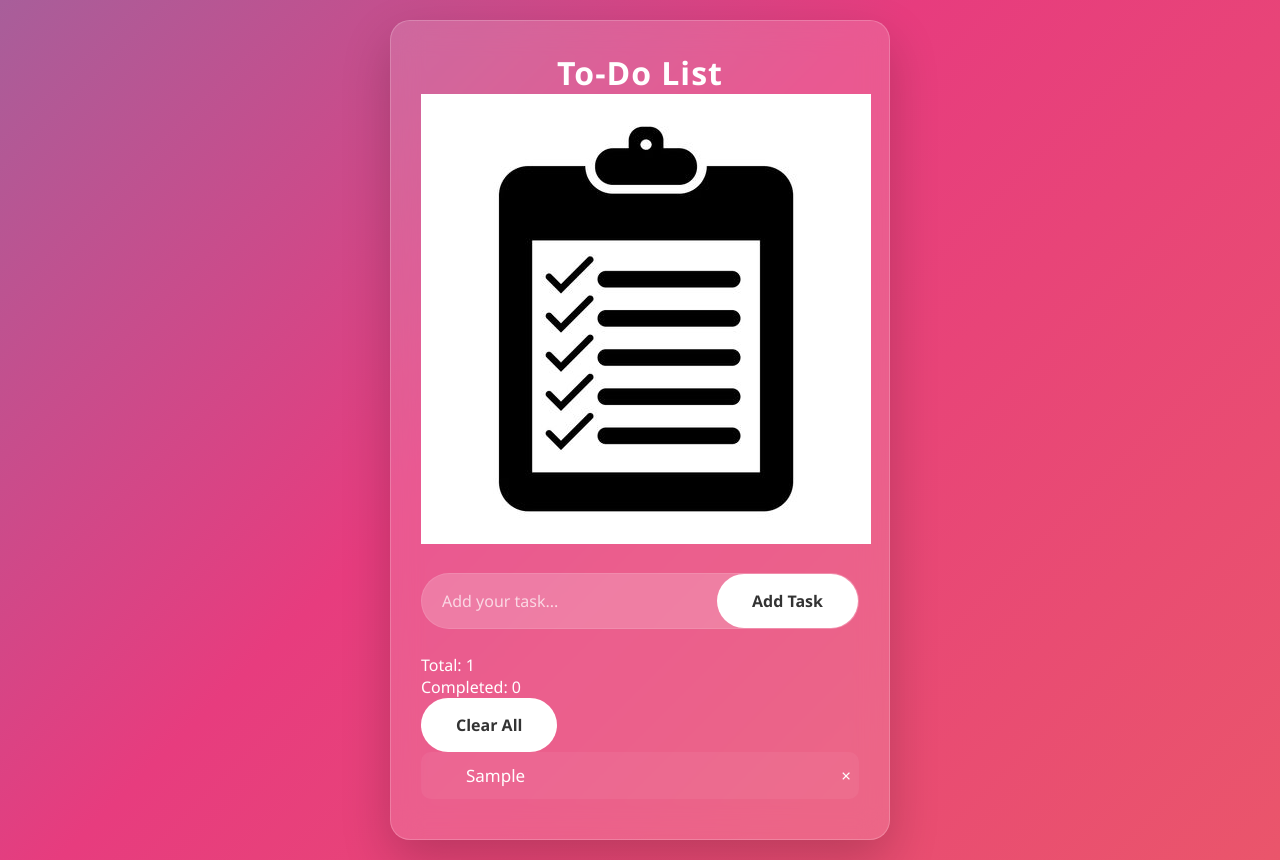
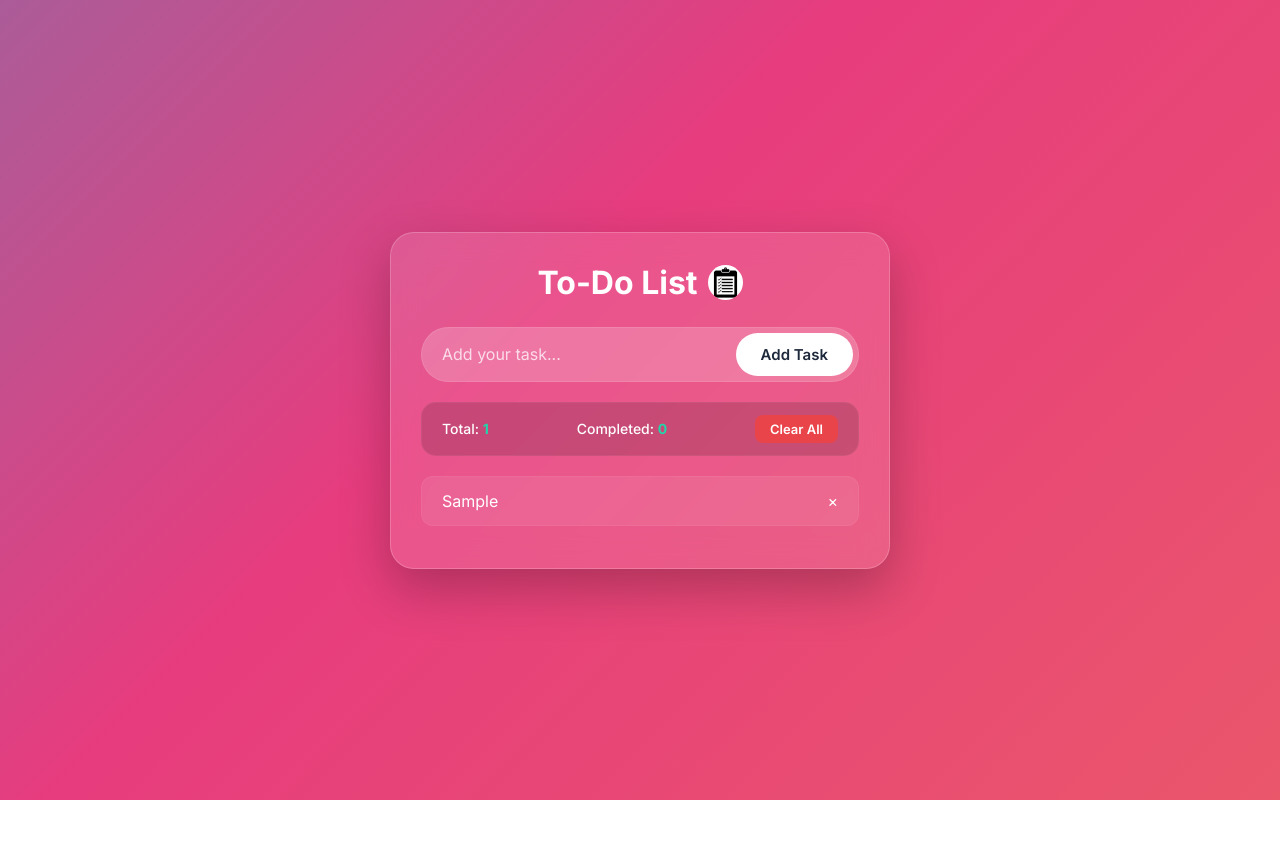
Before and after one commit to IqraCodeLab/Modern-todo-list-app, a plain HTML site: page index.html in a window 1280 px wide. Both pictures are taken after typing "Sample" into the empty fields and a click on the button "Add Task". After the commit the page ends 800 px from the top, so only its background shows below. Drawn offline with Linux system fonts and the light colour scheme.

Commit message:
Update style.css

```diff
--- a/style.css
+++ b/style.css
@@ -2,7 +2,7 @@
     margin: 0;
     padding: 0;
     box-sizing: border-box;
-    font-family: 'Poppins', 'Segoe UI', sans-serif;
+    font-family: 'Inter', sans-serif;
 }
 
 body {
@@ -26,22 +26,32 @@ body {
 .todo-app {
     width: 100%;
     max-width: 500px;
-    background: rgba(255, 255, 255, 0.15);
+    background: rgba(255, 255, 255, 0.12);
     backdrop-filter: blur(15px);
     -webkit-backdrop-filter: blur(15px);
     border: 1px solid rgba(255, 255, 255, 0.2);
-    border-radius: 20px;
+    border-radius: 24px;
     padding: 30px;
-    box-shadow: 0 20px 50px rgba(0, 0, 0, 0.2);
+    box-shadow: 0 20px 50px rgba(0, 0, 0, 0.25);
     color: white;
 }
 
 h2 {
     font-size: 2rem;
-    margin-bottom: 20px;
+    margin-bottom: 25px;
     text-align: center;
-    font-weight: 600;
-    letter-spacing: 1px;
+    font-weight: 700;
+    display: flex;
+    align-items: center;
+    justify-content: center;
+    gap: 10px;
+}
+
+h2 img {
+    width: 35px;
+    height: 35px;
+    border-radius: 50%;
+    object-fit: cover;
 }
 
 .row {
@@ -50,8 +60,8 @@ h2 {
     justify-content: space-between;
     background: rgba(255, 255, 255, 0.2);
     border-radius: 30px;
-    padding-left: 20px;
-    margin-bottom: 25px;
+    padding: 5px 5px 5px 20px;
+    margin-bottom: 20px;
     border: 1px solid rgba(255, 255, 255, 0.1);
 }
 
@@ -60,72 +70,96 @@ input {
     border: none;
     outline: none;
     background: transparent;
-    padding: 15px 0;
+    padding: 10px 0;
     font-size: 16px;
     color: white;
 }
 
 input::placeholder {
-    color: rgba(255, 255, 255, 0.7);
+    color: rgba(255, 255, 255, 0.75);
 }
 
-button {
+.row button {
     border: none;
     outline: none;
-    padding: 16px 35px;
+    padding: 12px 25px;
     background: #ffffff;
-    color: #333;
-    font-size: 16px;
+    color: #1e293b;
+    font-size: 15px;
     font-weight: 600;
     cursor: pointer;
-    border-radius: 30px;
+    border-radius: 25px;
     transition: all 0.3s ease;
 }
 
-button:hover {
+.row button:hover {
     background: #e73c7e;
     color: white;
-    transform: scale(1.05);
+    transform: scale(1.03);
 }
 
-ul li {
+.counter-container {
+    display: flex;
+    justify-content: space-between;
+    align-items: center;
+    background: rgba(0, 0, 0, 0.15);
+    padding: 12px 20px;
+    border-radius: 15px;
+    margin-bottom: 20px;
+    font-size: 14px;
+    font-weight: 500;
+    border: 1px solid rgba(255, 255, 255, 0.05);
+}
+
+.counter-container p span {
+    font-weight: 700;
+    color: #23d5ab;
+}
+
+#clear-all {
+    background: rgba(239, 68, 68, 0.85);
+    color: white;
+    border: none;
+    padding: 6px 15px;
+    border-radius: 8px;
+    cursor: pointer;
+    font-size: 13px;
+    font-weight: 600;
+    transition: background 0.2s;
+}
+
+#clear-all:hover {
+    background: rgba(239, 68, 68, 1);
+}
+
+
+#List {
+    margin-top: 10px;
+}
+
+#List li {
     list-style: none;
-    font-size: 17px;
-    padding: 12px 8px 12px 45px;
+    font-size: 16px;
+    padding: 14px 20px;
     user-select: none;
     cursor: pointer;
-    position: relative;
-    background: rgba(255, 255, 255, 0.05);
-    margin-bottom: 10px;
-    border-radius: 10px;
-    transition: 0.2s;
+    background: rgba(255, 255, 255, 0.08);
+    margin-bottom: 12px;
+    border-radius: 12px;
+    border: 1px solid rgba(255, 255, 255, 0.05);
+    transition: all 0.2s ease;
     display: flex;
     justify-content: space-between;
     align-items: center;
 }
 
-ul li:hover {
-    background: rgba(255, 255, 255, 0.15);
+#List li:hover {
+    background: rgba(255, 255, 255, 0.18);
+    transform: translateX(2px);
 }
 
 
-.clear-btn {
-    width: 100%;
-    margin-top: 20px;
-    background: rgba(239, 68, 68, 0.8);
-    color: white;
-    border-radius: 10px;
-    padding: 12px;
+#List li.checked {
+    text-decoration: line-through;
+    opacity: 0.6;
 }
-
-.clear-btn:hover {
-    background: rgba(239, 68, 68, 1);
-}
-
-.stats {
-    margin-top: 15px;
-    font-size: 14px;
-    color: rgba(255, 255, 255, 0.8);
-    display: flex;
-    justify-content: space-between;
-}
```
